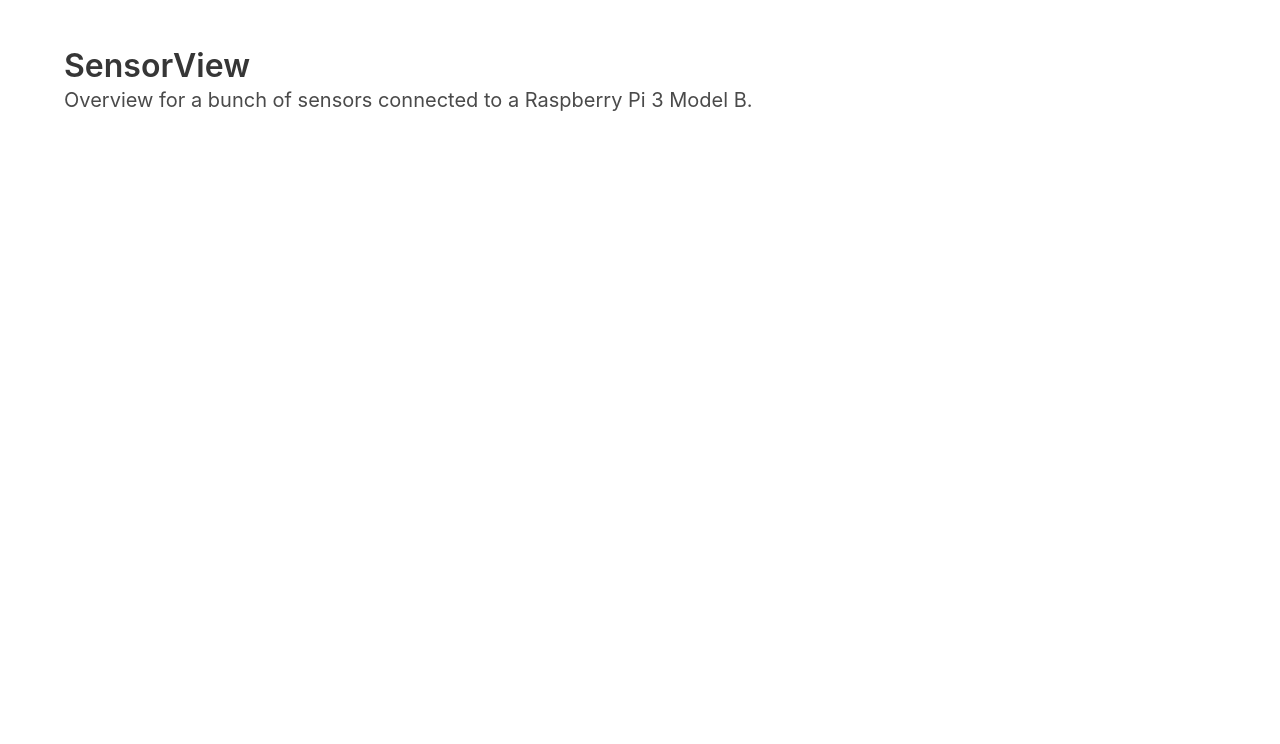
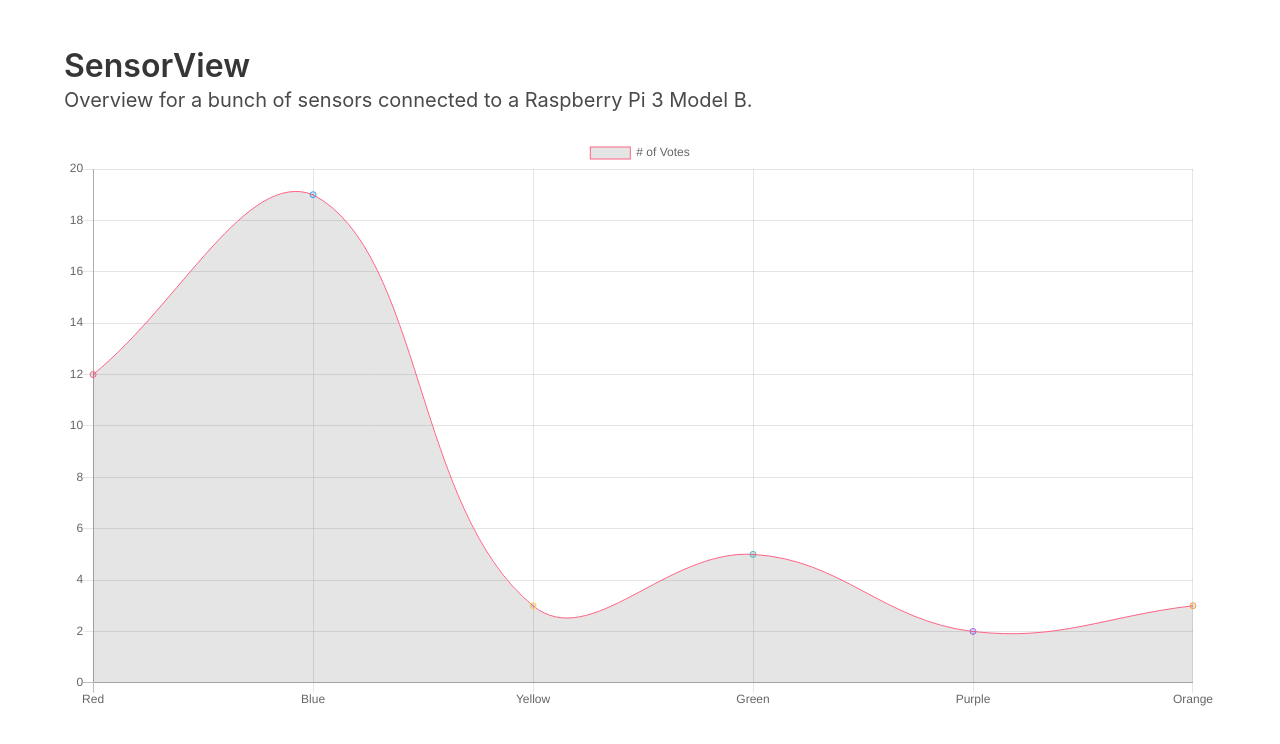
Before and after one commit to AlexNaga/rpi-web-of-things, a website: page public/index.html in a window 1280 px wide. Drawn offline with nearby package versions, Linux system fonts and the light colour scheme; no server answers.

Commit message:
Added chart

```diff
--- a/package.json
+++ b/package.json
@@ -18,6 +18,7 @@
   "homepage": "https://github.com/1dv527/grupp04-vt18#readme",
   "dependencies": {
     "body-parser": "^1.18.2",
+    "chart.js": "^2.7.2",
     "express": "^4.16.2",
     "morgan": "^1.9.0",
     "raspi-sensors": "^0.2.11",
--- a/public/index.html
+++ b/public/index.html
@@ -13,12 +13,14 @@
     <div class="container">
       <h1 class="title">SensorView</h1>
       <p class="subtitle">Overview for a bunch of sensors connected to a Raspberry Pi 3 Model B. </p>
+
+      <canvas id="chart"></canvas>
     </div>
   </section>
 </body>
 
 <script src="/socket.io/socket.io.js"></script>
-<script src="https://code.highcharts.com/highcharts.js"></script>
+<script src="https://cdnjs.cloudflare.com/ajax/libs/Chart.js/2.7.2/Chart.min.js"></script>
 <script src="js/main.js"></script>
 
 </html>
--- a/public/js/main.js
+++ b/public/js/main.js
@@ -1,7 +1,11 @@
 const socket = io('ws://localhost:3000');
 
 socket.on('BMP180', (data) => {
-  console.log(data);
+  let sensorModel = data.sensor_type;
+  let sensorType = data.type;
+
+  console.log(sensorModel);
+  console.log(sensorType);
 });
 
 socket.on('DHT22', (data) => {
@@ -11,3 +15,34 @@
 socket.on('TSL2561', (data) => {
   console.log(data);
 });
+
+var ctx = document.getElementById("chart").getContext('2d');
+
+var chartCanvas = new Chart(ctx, {
+  type: 'line',
+  data: {
+    labels: ["Red", "Blue", "Yellow", "Green", "Purple", "Orange"],
+    datasets: [{
+      label: '# of Votes',
+      data: [12, 19, 3, 5, 2, 3],
+      borderColor: [
+        'rgba(255,99,132,1)',
+        'rgba(54, 162, 235, 1)',
+        'rgba(255, 206, 86, 1)',
+        'rgba(75, 192, 192, 1)',
+        'rgba(153, 102, 255, 1)',
+        'rgba(255, 159, 64, 1)'
+      ],
+      borderWidth: 1
+    }]
+  },
+  options: {
+    scales: {
+      yAxes: [{
+        ticks: {
+          beginAtZero: true
+        }
+      }]
+    }
+  }
+});
```
Also changed, not shown: 1 other file.
